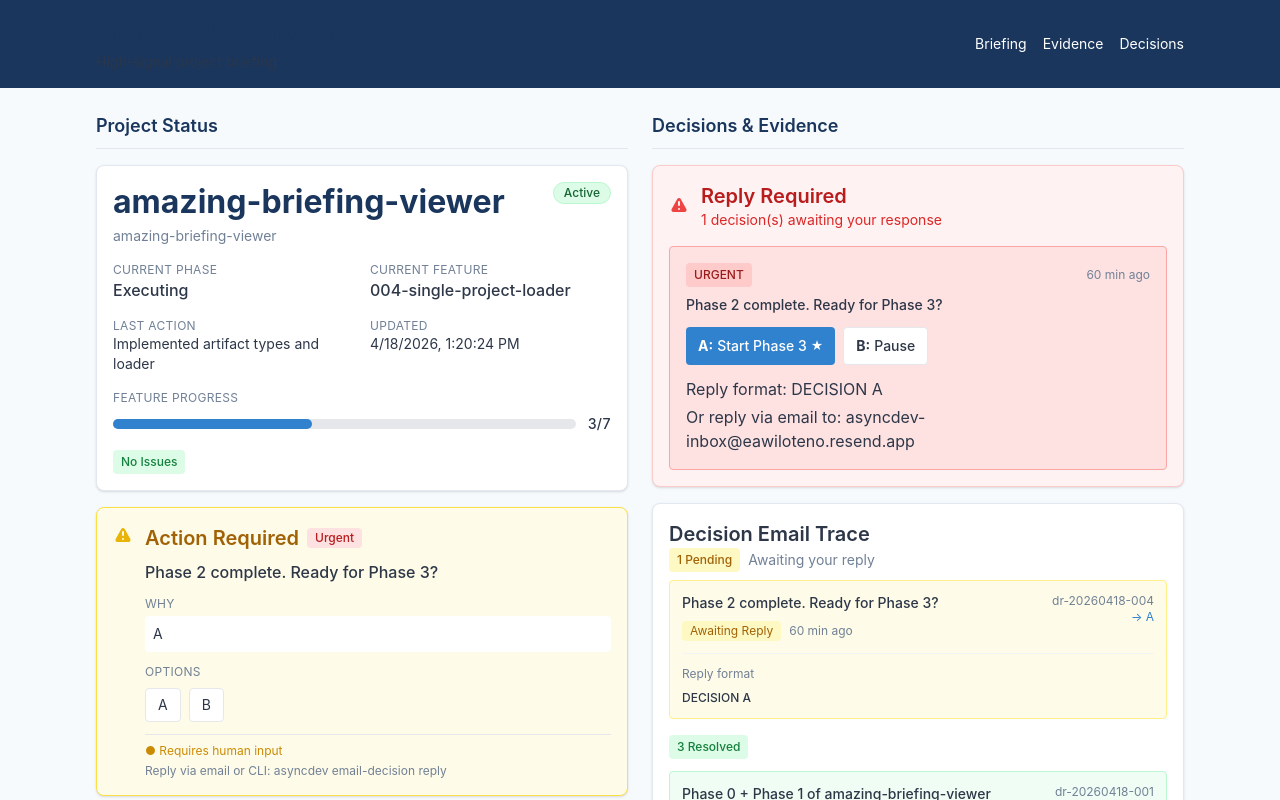
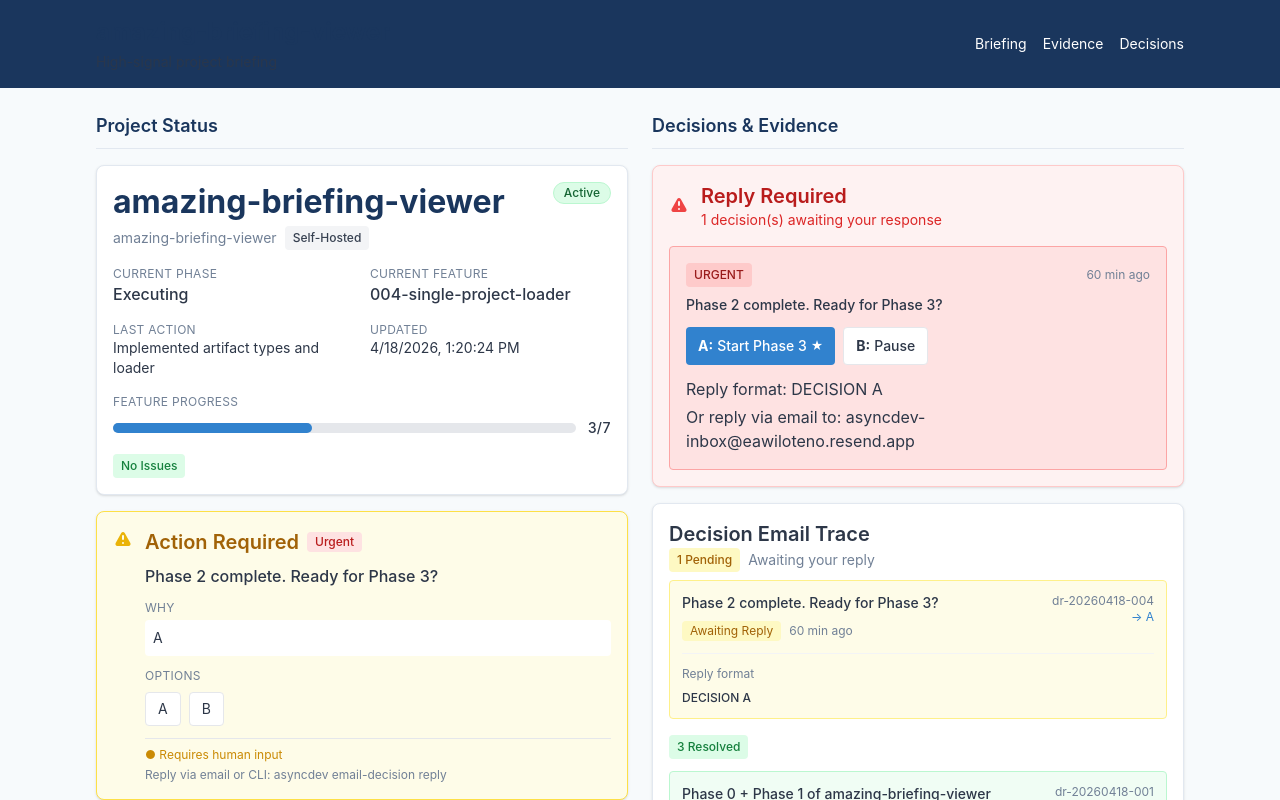
Before and after one commit to Burburton/amazing-briefing-viewer, a React (Vite) app: page / in a window 1280 px wide. Shown: the top 800 px of the page. Built offline with nearby package versions, Linux system fonts and the light colour scheme.

Commit message:
feat(015): add ownership mode UI indicator

```diff
--- a/src/components/ExecutiveBrief.tsx
+++ b/src/components/ExecutiveBrief.tsx
@@ -1,15 +1,26 @@
 import type { BriefingSummary, StateSnapshot } from '../types/briefing';
 import { StatusBadge } from './StatusBadge';
 import { SkeletonCard, ErrorMessage, EmptyBriefing } from './StateComponents';
+import { OwnershipModeIndicator } from './OwnershipModeIndicator';
+import { OwnershipMode } from '../lib/project-link-loader';
 
 interface ExecutiveBriefProps {
   summary?: BriefingSummary;
   state?: StateSnapshot;
   isLoading?: boolean;
   error?: string;
+  ownershipMode?: OwnershipMode;
+  productRepoPath?: string | null;
 }
 
-function ExecutiveBrief({ summary, state, isLoading, error }: ExecutiveBriefProps) {
+function ExecutiveBrief({
+  summary,
+  state,
+  isLoading,
+  error,
+  ownershipMode = OwnershipMode.SELF_HOSTED,
+  productRepoPath
+}: ExecutiveBriefProps) {
   if (error) {
     return (
       <ErrorMessage
@@ -36,7 +47,13 @@ function ExecutiveBrief({ summary, state, isLoading, error }: ExecutiveBriefProp
       <div className="flex flex-col sm:flex-row items-start justify-between mb-4 gap-3">
         <div>
           <h1 className="text-h1">{summary.product_name}</h1>
-          <p className="text-small text-briefing-muted mt-1">{summary.product_id}</p>
+          <div className="flex items-center gap-2 mt-1">
+            <p className="text-small text-briefing-muted">{summary.product_id}</p>
+            <OwnershipModeIndicator
+              ownershipMode={ownershipMode}
+              productRepoPath={productRepoPath}
+            />
+          </div>
         </div>
         <StatusBadge status={summary.status} />
       </div>
--- /dev/null
+++ b/src/components/OwnershipModeIndicator.tsx
@@ -0,0 +1,82 @@
+import { OwnershipMode } from '../lib/project-link-loader';
+
+interface OwnershipModeIndicatorProps {
+  ownershipMode: OwnershipMode;
+  productRepoPath?: string | null;
+}
+
+function OwnershipModeIndicator({ ownershipMode, productRepoPath }: OwnershipModeIndicatorProps) {
+  const isManagedExternal = ownershipMode === OwnershipMode.MANAGED_EXTERNAL;
+
+  return (
+    <div className="flex items-center gap-2">
+      <span className={`px-2 py-1 rounded text-tiny font-medium ${
+        isManagedExternal
+          ? 'bg-blue-100 text-blue-700'
+          : 'bg-gray-100 text-gray-700'
+      }`}>
+        {isManagedExternal ? 'Managed External' : 'Self-Hosted'}
+      </span>
+
+      {isManagedExternal && productRepoPath && (
+        <a
+          href={productRepoPath}
+          className="text-tiny text-briefing-accent hover:underline focus-ring rounded"
+          title="Product repository"
+        >
+          <span className="flex items-center gap-1">
+            <svg className="w-3 h-3" fill="none" stroke="currentColor" viewBox="0 0 24 24">
+              <path strokeLinecap="round" strokeLinejoin="round" strokeWidth={2} d="M10 6H6a2 2 0 00-2 2v10a2 2 0 002 2h10a2 2 0 002-2v-4M14 4h6m0 0v6m0-6L10 14" />
+            </svg>
+            <span className="truncate max-w-[120px]">
+              {productRepoPath.split('/').pop()}
+            </span>
+          </span>
+        </a>
+      )}
+    </div>
+  );
+}
+
+interface ProjectContextBadgeProps {
+  productId: string;
+  ownershipMode: OwnershipMode;
+  currentPhase?: string;
+  currentFeature?: string;
+}
+
+function ProjectContextBadge({
+  productId,
+  ownershipMode,
+  currentPhase,
+  currentFeature
+}: ProjectContextBadgeProps) {
+  return (
+    <div className="flex flex-wrap items-center gap-2 text-tiny text-briefing-muted">
+      <span className="font-medium text-briefing-secondary">{productId}</span>
+      <span className="text-gray-400">•</span>
+      <span className={`px-1.5 py-0.5 rounded ${
+        ownershipMode === OwnershipMode.MANAGED_EXTERNAL
+          ? 'bg-blue-50 text-blue-600'
+          : 'bg-gray-50 text-gray-600'
+      }`}>
+        {ownershipMode === OwnershipMode.MANAGED_EXTERNAL ? 'Mode B' : 'Mode A'}
+      </span>
+      {currentPhase && (
+        <>
+          <span className="text-gray-400">•</span>
+          <span className="capitalize">{currentPhase}</span>
+        </>
+      )}
+      {currentFeature && (
+        <>
+          <span className="text-gray-400">•</span>
+          <span>{currentFeature}</span>
+        </>
+      )}
+    </div>
+  );
+}
+
+export { OwnershipModeIndicator, ProjectContextBadge };
+export type { OwnershipModeIndicatorProps, ProjectContextBadgeProps };
```
